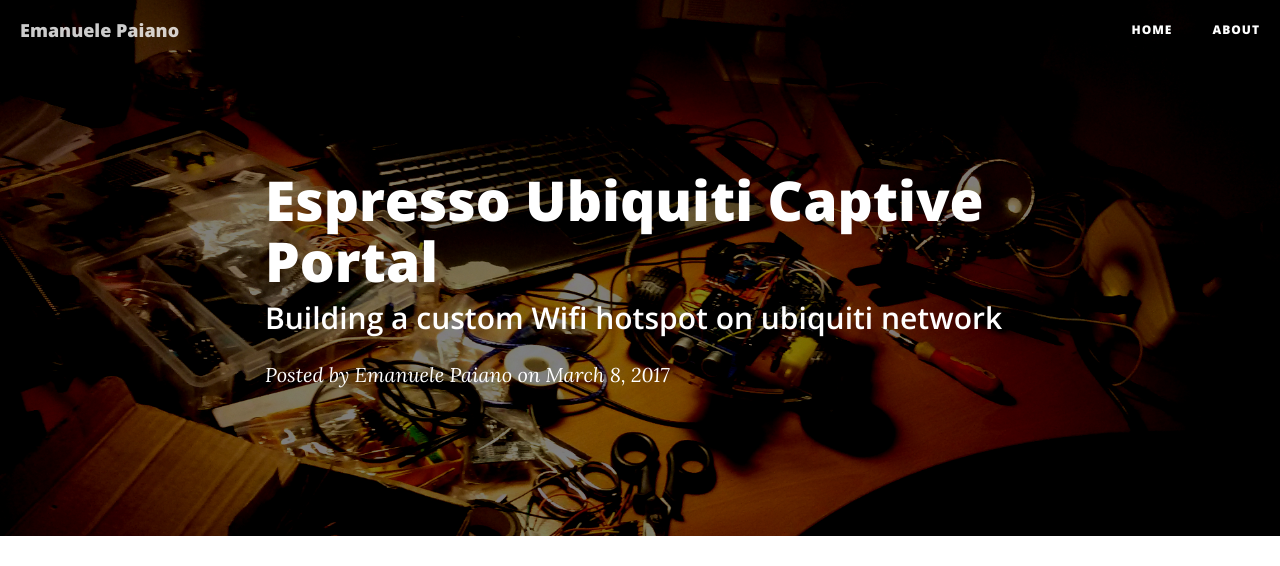
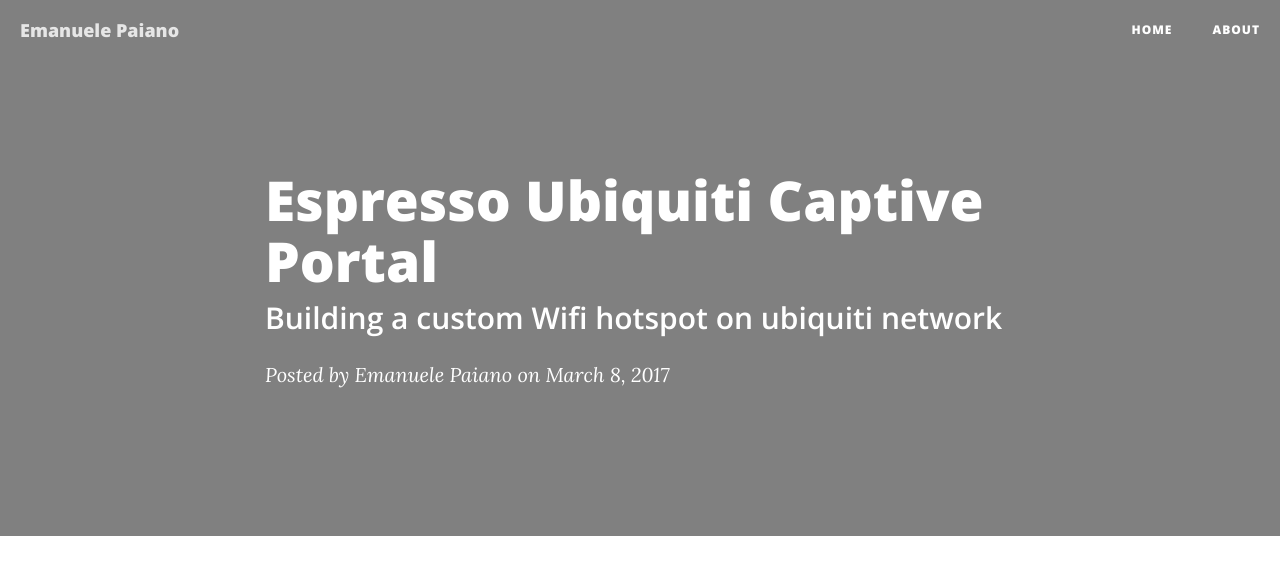
Before and after one commit to emanuelepaiano/emanuelepaiano.github.io, a Jekyll site: the page built from _posts/2017-03-08-Espresso-PHP-Captive Portal.markdown, in a window 1280 px wide. Shown: the top 566 px of the page. Built offline with Jekyll 4.4.1, drawn with Linux system fonts in a browser that asks for light colours; nearby versions of some CDN libraries; grey boxes are pictures that could not be loaded.

Commit message:
Update 2017-03-08-Espresso-PHP-Captive Portal.markdown

```diff
--- a/_posts/2017-03-08-Espresso-PHP-Captive Portal.markdown
+++ b/_posts/2017-03-08-Espresso-PHP-Captive Portal.markdown
@@ -4,7 +4,7 @@
 subtitle:   "Building a custom Wifi hotspot on ubiquiti network"
 date:       2017-03-8 12:00:00
 author:     "Emanuele Paiano"
-header-img: "img/home-bg.jpg"
+header-img: "img/4.jpg"
 ---
 
 <p>This tool can be used for build coffee or restaurants free wifi hotspots without pay external cloud services. Works with Ubiquiti Unifi controller v4 or later</p>
```
